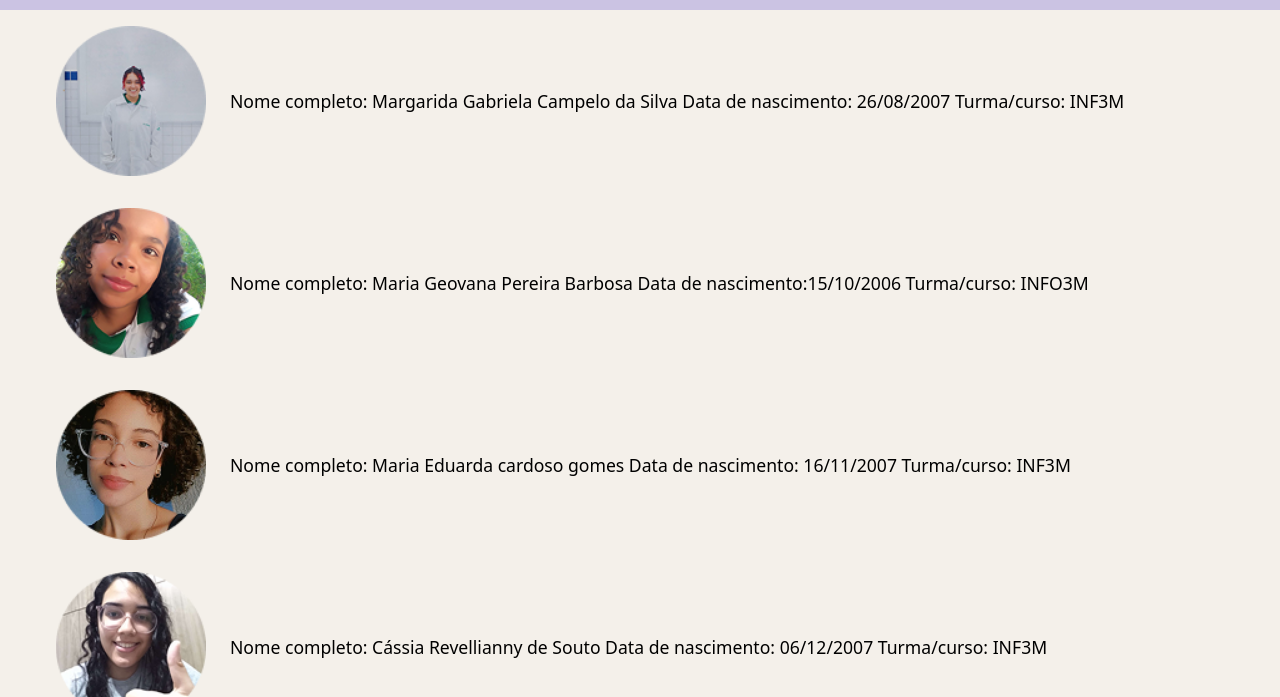
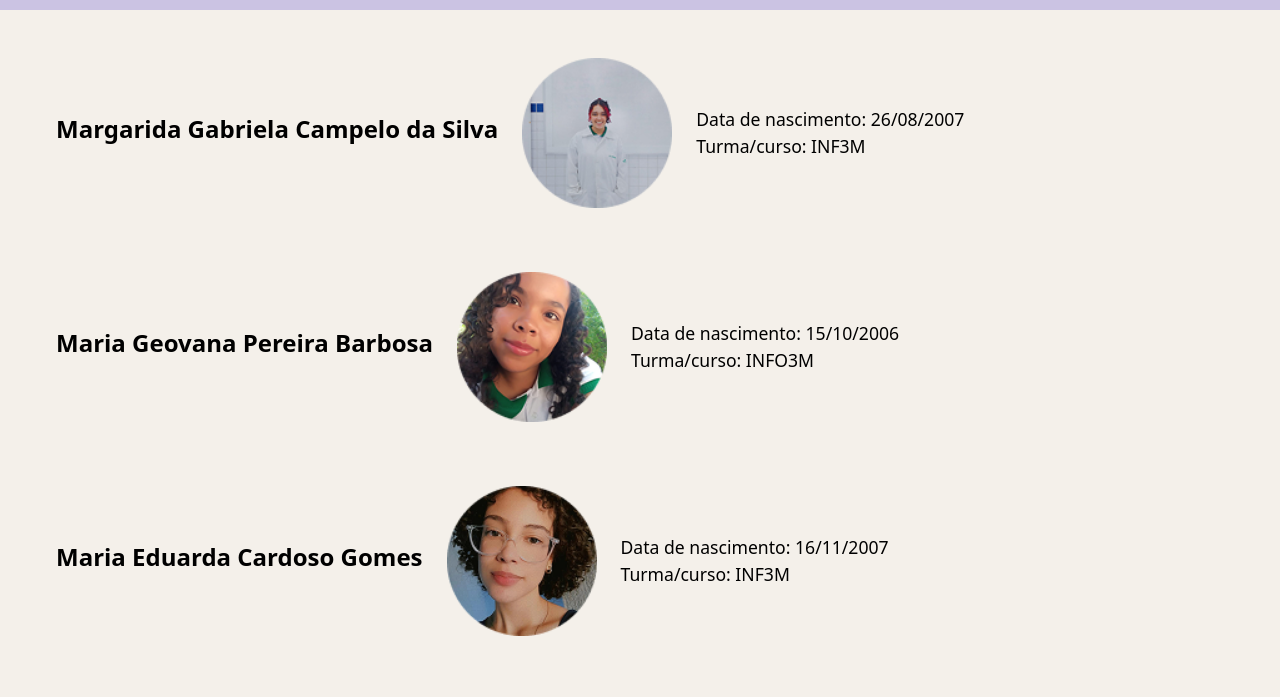
Before and after one commit to Cassia313/SiteAutoriaWeb, a plain HTML site: page sitePrototipo/index.html in a window 1280 px wide. Shown: the part 236-933 px from the top of the page. Drawn offline with Linux system fonts and the light colour scheme; a web font is replaced by a local one.

Commit message:
ajustess tela2

```diff
--- a/sitePrototipo/estilo.css
+++ b/sitePrototipo/estilo.css
@@ -5,6 +5,12 @@
     padding: 0;
     box-sizing: border-box;
     font-family: "Jacquard 12", system-ui;
+}
+main {
+    display: flex;
+    flex-direction: column;
+    gap: 2rem; /* Espaço igual entre cada section */
+    padding: 2rem 0;
 }
 body {
     background-color: #f4f0ea;
@@ -35,6 +41,12 @@ section img {
     border-radius: 8px;
 }
 
+section h2 {
+    font-family: "Jacquard 12", system-ui;
+    font-size: 1.5rem;
+    margin-bottom: 0.5rem;
+}
+
 section p {
     font-size: 1.1rem;
     line-height: 1.5;
--- a/sitePrototipo/index.html
+++ b/sitePrototipo/index.html
@@ -19,21 +19,29 @@
     </div>
     </header>
     <main>
+
         <section>
+        <h2>Margarida Gabriela Campelo da Silva</h2>
         <img src="img/meg.png" alt="">
-            <p>Nome completo: Margarida Gabriela Campelo da Silva Data de nascimento: 26/08/2007 Turma/curso: INF3M</p>
+        <p>Data de nascimento: 26/08/2007<br>Turma/curso: INF3M</p>
     </section>
+
     <section>
+        <h2>Maria Geovana Pereira Barbosa</h2>
         <img src="img/geovana.png" alt="">
-            <p>Nome completo: Maria Geovana Pereira Barbosa Data de nascimento:15/10/2006 Turma/curso: INFO3M</p>
+        <p>Data de nascimento: 15/10/2006<br>Turma/curso: INFO3M</p>
     </section>
+
     <section>
+        <h2>Maria Eduarda Cardoso Gomes</h2>
         <img src="img/eduarda.png" alt="">
-            <p>Nome completo: Maria Eduarda cardoso gomes Data de nascimento: 16/11/2007 Turma/curso: INF3M</p>
+        <p>Data de nascimento: 16/11/2007<br>Turma/curso: INF3M</p>
     </section>
+
     <section>
+        <h2>Cássia Revellianny de Souto</h2>
         <img src="img/cassia.png" alt="">
-            <p>Nome completo: Cássia Revellianny de Souto Data de nascimento: 06/12/2007 Turma/curso: INF3M</p>
+        <p>Data de nascimento: 06/12/2007<br>Turma/curso: INF3M</p>
     </section>
     </main>
 </body>
```
Lines whose indentation alone changed are shown as unchanged.
